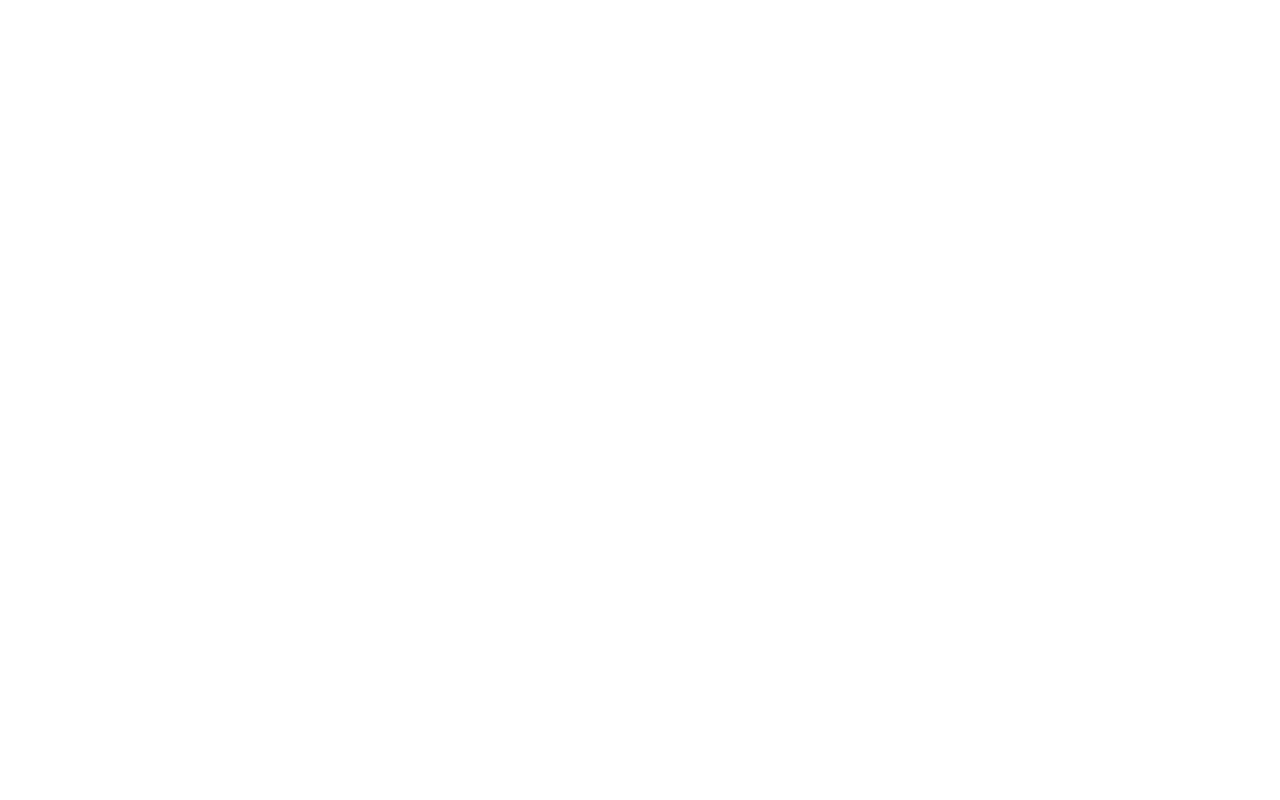
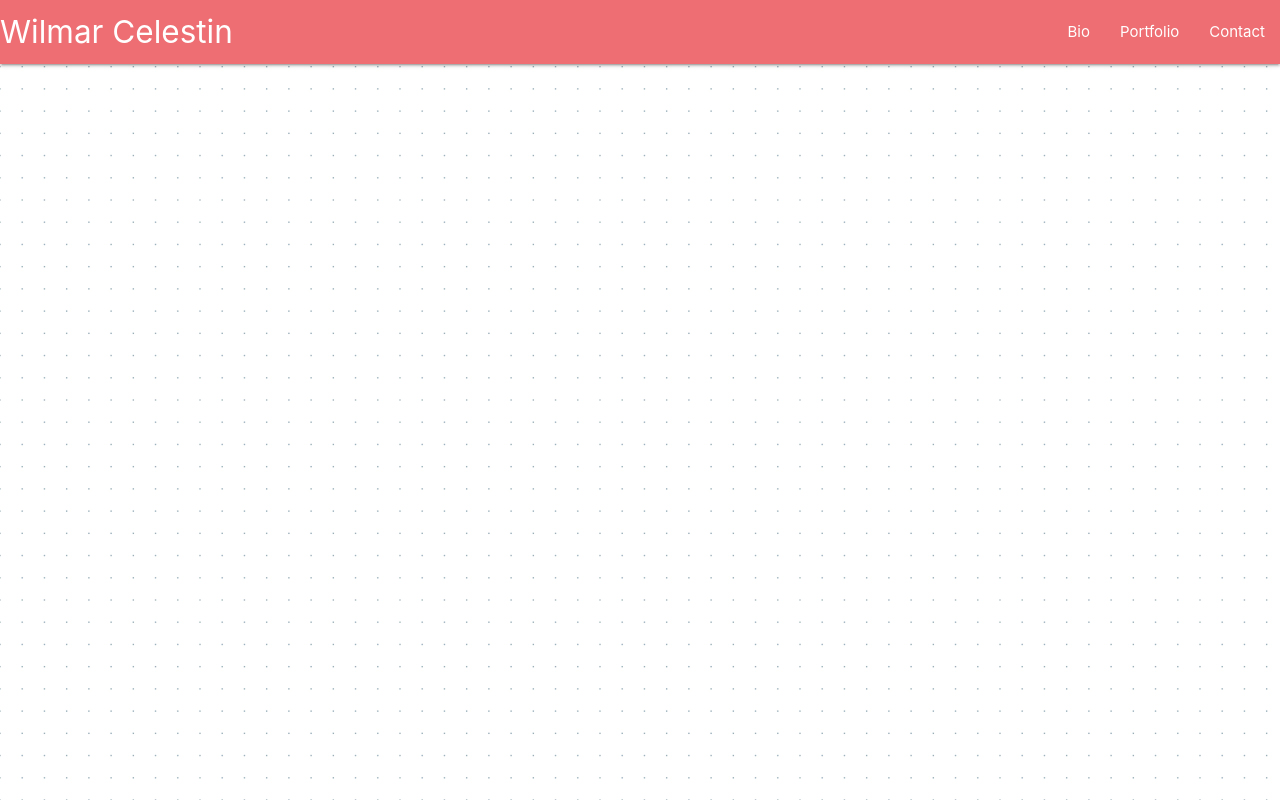
Before and after one commit to Inkagnedo/officialPortfolio, a plain HTML site: page index.html in a window 1280 px wide. Drawn offline with nearby package versions, Linux system fonts and the light colour scheme.

Commit message:
css additions/edits-navbar additions/backImages

```diff
--- /dev/null
+++ b/assets/css/style.css
@@ -0,0 +1,3 @@
+body {
+    background-image: url(../images/dot-grid/dot-grid.png);
+}
--- a/index.html
+++ b/index.html
@@ -5,8 +5,21 @@
     <meta name="viewport" content="width=device-width, initial-scale=1.0">
     <meta http-equiv="X-UA-Compatible" content="ie=edge">
     <title>Wilmar Celestin</title>
+    <link rel="stylesheet" href="assets/css/style.css">
+    <link rel="stylesheet" href="https://cdnjs.cloudflare.com/ajax/libs/materialize/1.0.0/css/materialize.min.css">
 </head>
 <body>
+    <nav>
+        <div class="nav-wrapper">
+          <a href="#" class="brand-logo">Wilmar Celestin</a>
+          <ul id="nav-mobile" class="right hide-on-med-and-down">
+            <li><a href="index.html">Bio</a></li>
+            <li><a href="portfolio.html">Portfolio</a></li>
+            <li><a href="contact.html">Contact</a></li>
+          </ul>
+        </div>
+      </nav>
+
 
 </body>
 </html>
```
Also changed, not shown: contact.html (+13 -0 lines), portfolio.html (+13 -0 lines), assets/css/contact.css (added), assets/css/portfolio.css (added), assets/images/dot-grid/dot-grid.png (added), assets/images/dot-grid/readme.txt (added), assets/images/email-pattern/email-pattern.png (added), assets/images/email-pattern/readme.txt (added), assets/images/mosaic/mosaic.png (added), assets/images/mosaic/readme.txt (added), assets/js/jscript.js (added).
